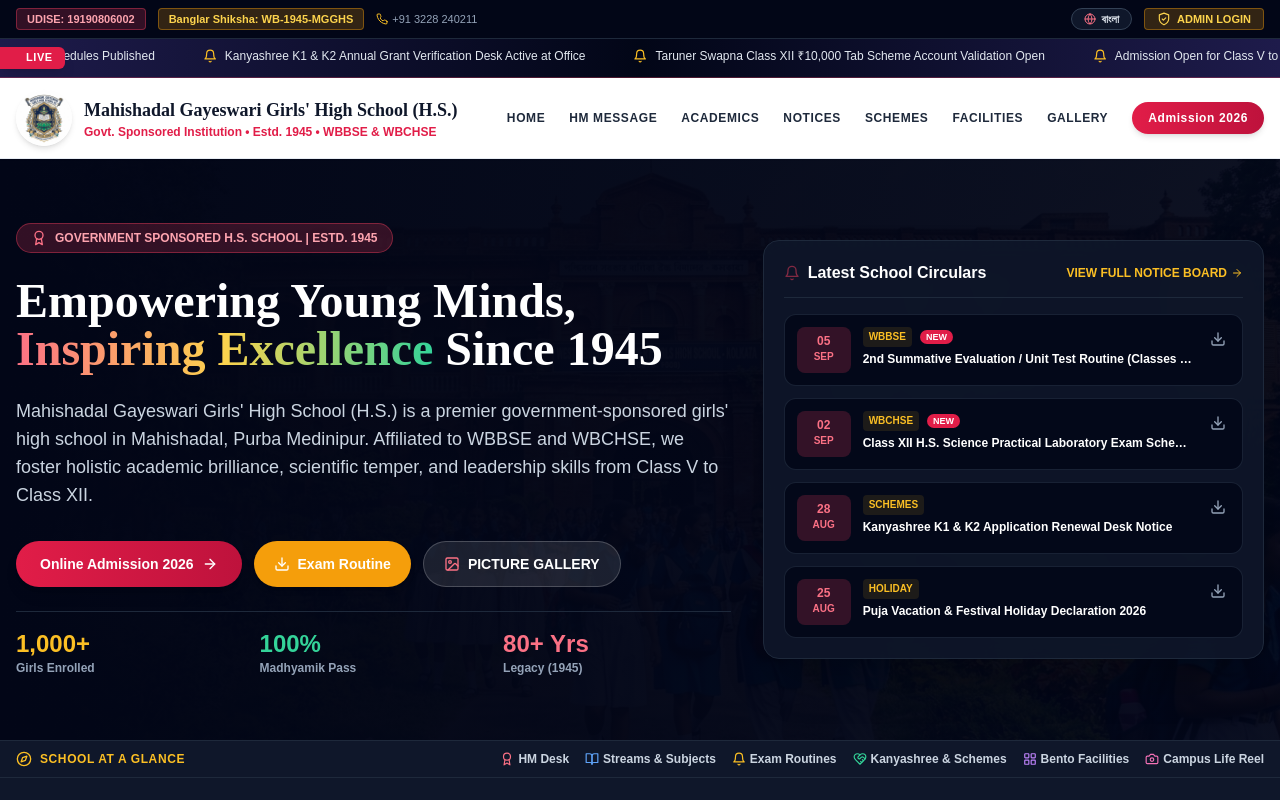
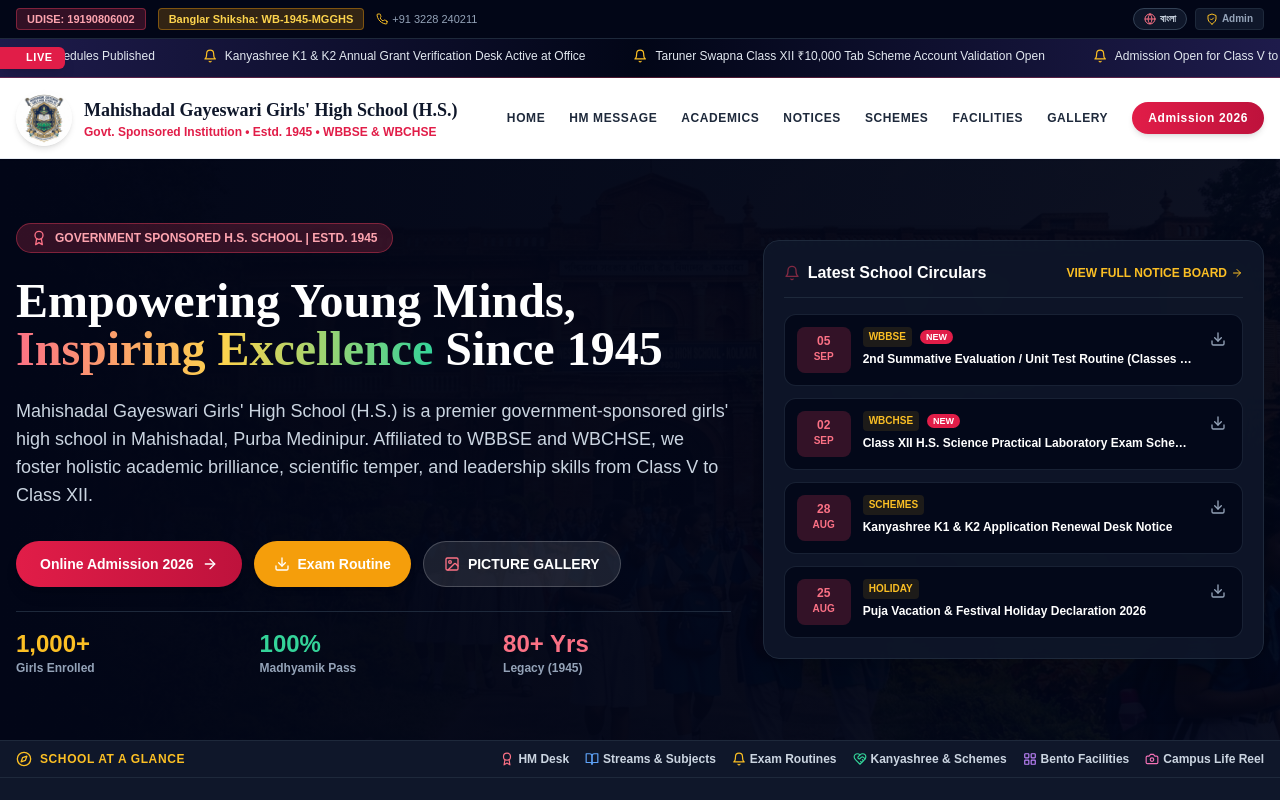
Before and after one commit to loharbijoy2005-a11y/School, a Next.js app: page / in a window 1280 px wide. Shown: the top 800 px of the page. Built offline with nearby package versions, Linux system fonts and the light colour scheme.

Commit message:
Make Admin login buttons ultra minimal, compact, and sleek

```diff
--- a/components/Footer.tsx
+++ b/components/Footer.tsx
@@ -91,30 +91,30 @@
       </div>
 
       {/* CRITICAL BOTTOM ACTIONS: Dual Distinct Admin & Office Buttons */}
-      <div className="max-w-7xl mx-auto px-4 py-6 bg-slate-900 rounded-2xl border border-slate-800 flex flex-wrap justify-between items-center gap-4 mb-8">
+      <div className="max-w-7xl mx-auto px-4 py-4 bg-slate-900/60 rounded-xl border border-slate-800/80 flex flex-wrap justify-between items-center gap-3 mb-8">
         <div>
-          <h4 className="text-white font-bold text-sm flex items-center gap-2">
-            <ShieldCheck className="w-4 h-4 text-rose-500" />
+          <h4 className="text-slate-200 font-bold text-xs flex items-center gap-1.5">
+            <ShieldCheck className="w-3.5 h-3.5 text-rose-500" />
             Institutional Staff & Portal Access
           </h4>
-          <p className="text-xs text-slate-400">Authenticated login portal for Headmistress and clerical office staff.</p>
+          <p className="text-[11px] text-slate-400">Authenticated portal for Headmistress & clerical office staff.</p>
         </div>
 
-        <div className="flex items-center gap-3">
+        <div className="flex items-center gap-2">
           <button
             onClick={onOpenAdminLoginModal}
-            className="bg-rose-600 hover:bg-rose-700 text-white font-extrabold px-5 py-2.5 rounded-xl text-xs flex items-center gap-2 transition-all shadow-lg"
+            className="bg-rose-600/90 hover:bg-rose-600 text-white font-bold px-3 py-1.5 rounded-lg text-xs flex items-center gap-1.5 transition-all"
           >
-            <ShieldCheck className="w-4 h-4" />
-            <span>[ ADMIN LOG IN ]</span>
+            <ShieldCheck className="w-3.5 h-3.5" />
+            <span>Admin Login</span>
           </button>
 
           <button
             onClick={onOpenAdminLoginModal}
-            className="bg-slate-800 hover:bg-slate-700 text-amber-400 border border-amber-500/40 font-extrabold px-5 py-2.5 rounded-xl text-xs flex items-center gap-2 transition-all"
+            className="bg-slate-800 hover:bg-slate-700 text-amber-300 border border-slate-700 font-bold px-3 py-1.5 rounded-lg text-xs flex items-center gap-1.5 transition-all"
           >
-            <Lock className="w-4 h-4" />
-            <span>[ OFFICE LOG IN ]</span>
+            <Lock className="w-3.5 h-3.5" />
+            <span>Office Login</span>
           </button>
         </div>
       </div>
--- a/components/Navbar.tsx
+++ b/components/Navbar.tsx
@@ -41,20 +41,21 @@
             </span>
           </div>
 
-          <div className="flex items-center gap-3">
+          <div className="flex items-center gap-2">
             <button
               onClick={onToggleLang}
-              className="bg-slate-900 hover:bg-slate-800 border border-slate-700 text-slate-200 px-3 py-0.5 rounded-full text-[11px] font-bold transition-all flex items-center gap-1.5"
+              className="bg-slate-900 hover:bg-slate-800 border border-slate-700 text-slate-300 px-2.5 py-0.5 rounded-full text-[10px] font-bold transition-all flex items-center gap-1"
             >
               <Globe className="w-3 h-3 text-rose-400" />
               <span>{currentLang === 'en' ? 'বাংলা' : 'English'}</span>
             </button>
             <button
               onClick={onOpenAdminLoginModal}
-              className="bg-amber-500/20 hover:bg-amber-500 text-amber-300 hover:text-slate-950 border border-amber-500/40 px-3 py-0.5 rounded text-[11px] font-bold flex items-center gap-1.5 transition-all"
+              className="bg-slate-900 hover:bg-amber-500/20 text-slate-400 hover:text-amber-300 border border-slate-800 hover:border-amber-500/40 px-2.5 py-0.5 rounded text-[10px] font-bold flex items-center gap-1 transition-all"
+              title="Admin Portal Login"
             >
-              <ShieldCheck className="w-3.5 h-3.5" />
-              <span>ADMIN LOGIN</span>
+              <ShieldCheck className="w-3 h-3 text-amber-400" />
+              <span>Admin</span>
             </button>
           </div>
         </div>
```
Also changed, not shown: 1 other file (tests, documents, lock files or other folders).
